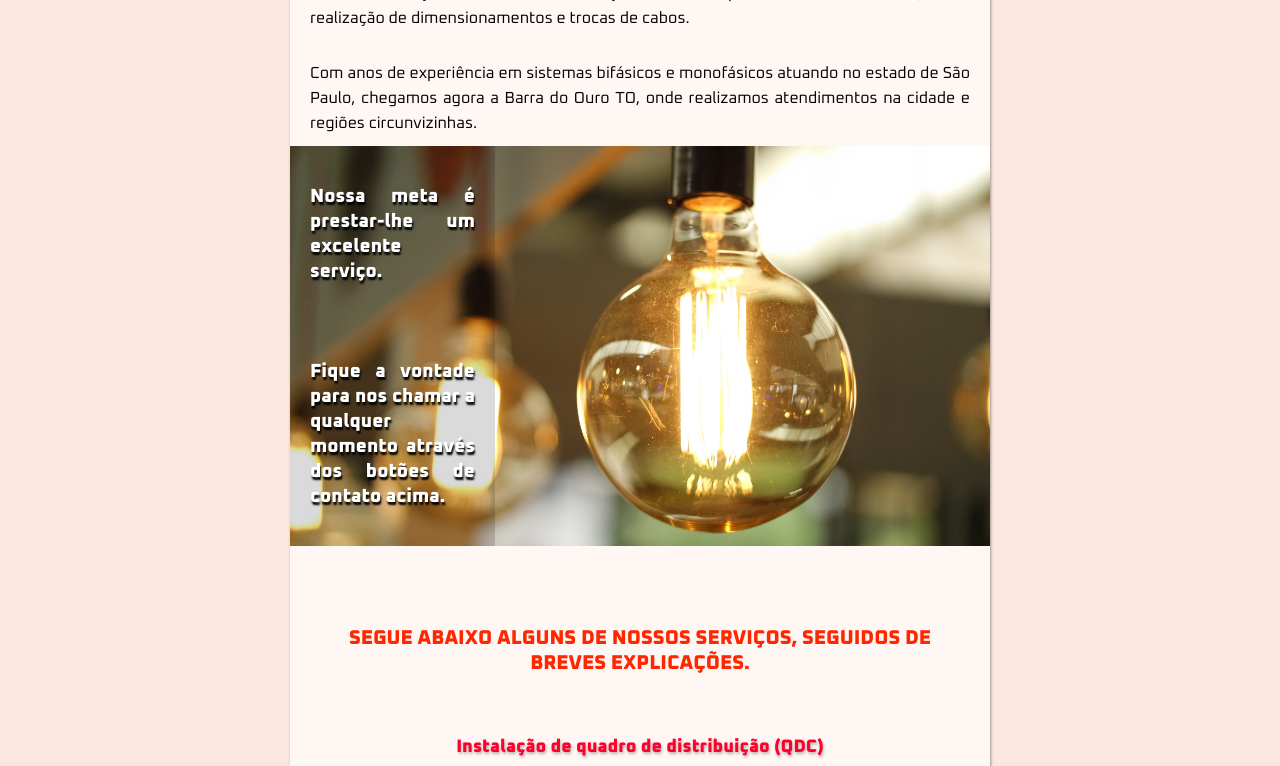
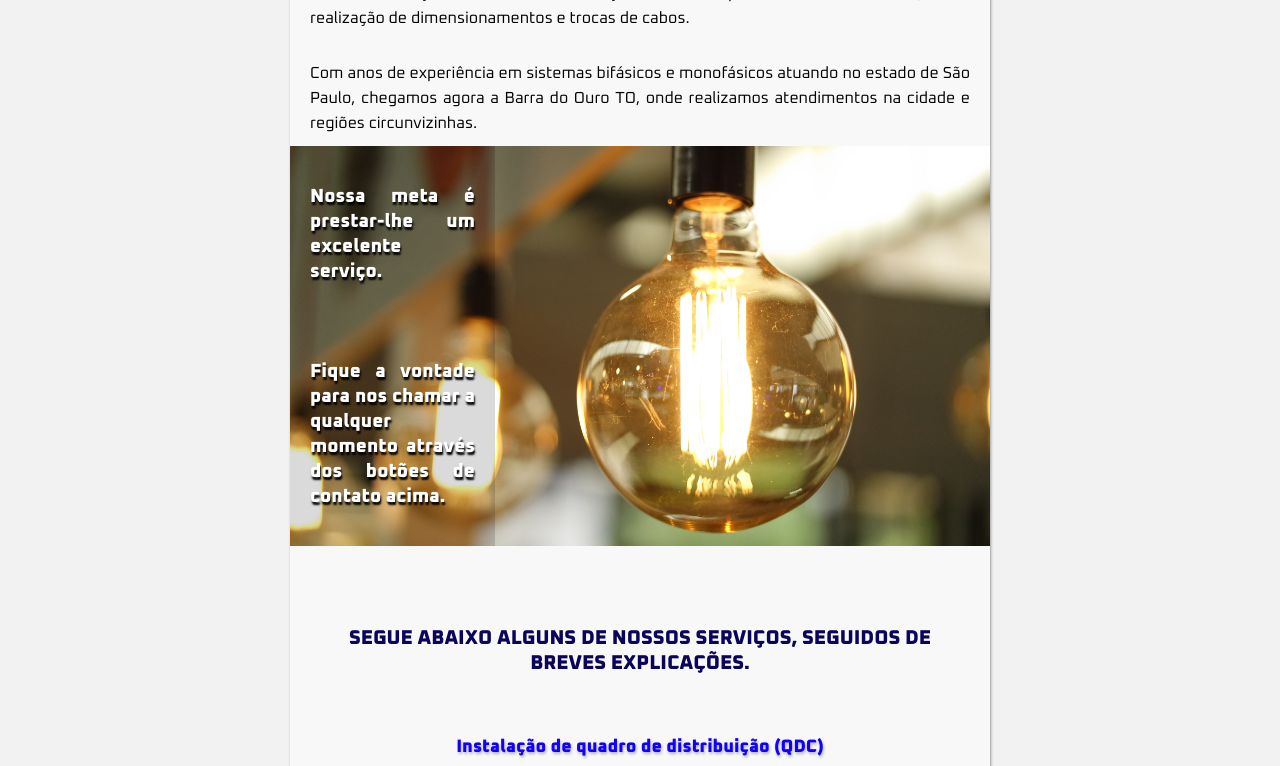
Before and after one commit to devburgos/elmirosolucoes, a plain HTML site: page index.html in a window 1280 px wide. Shown: the part 234-1000 px from the top of the page. Drawn offline with Linux system fonts and the light colour scheme; a web font is replaced by a local one.

Commit message:
voltando tema azul

```diff
--- a/style.css
+++ b/style.css
@@ -25,10 +25,10 @@
     --fonte-04: 'Oxanium', cursive;
     --fonte-05:'Play', sans-serif;
     --cor-00:white;
-    --cor-01: rgb(255, 38, 0);
-    --cor-02:rgb(255, 0, 43);
-    --cor-03:rgba(248, 190, 172, 0.363);
-    --cor-04:rgb(0, 1, 46);
+    --cor-01: rgb(10, 4, 90);
+    --cor-02:rgb(255, 72, 0);
+    --cor-03:rgba(255, 72, 0, 0.308);
+    --cor-04:rgba(216, 216, 216, 0.363);
 
 }
 
@@ -40,7 +40,7 @@ html, body{
 }
 
 body{
-    background-color: var(--cor-03);
+    background-color: rgba(206, 202, 202, 0.24);
 
 }
 
@@ -120,7 +120,7 @@ img{
 }
 
 main {
-    background-color:rgba(255, 255, 255, 0.664);
+    background-color:rgba(255, 255, 255, 0.445);
     max-width: 700px;
     max-height: 6500px;
     margin: 5px auto 200px auto;
@@ -175,7 +175,7 @@ section#servicos h3 {
     font-family: var(--fonte-04);
     font-size: 18px;
     margin:50px 20px 10px 20px;
-    color: var(--cor-02);
+    color: rgb(17, 0, 255);
     text-align: center;
     text-shadow: 1px 2px 3px rgba(0, 0, 0, 0.281);
 
@@ -242,7 +242,7 @@ aside#material{
 footer{
     height: 80px;
     bottom: 0;
-    background-color:var(--cor-04);
+    background-color:var(--cor-01);
     margin: auto;
 
     font-family: var(--fonte-04);
```
